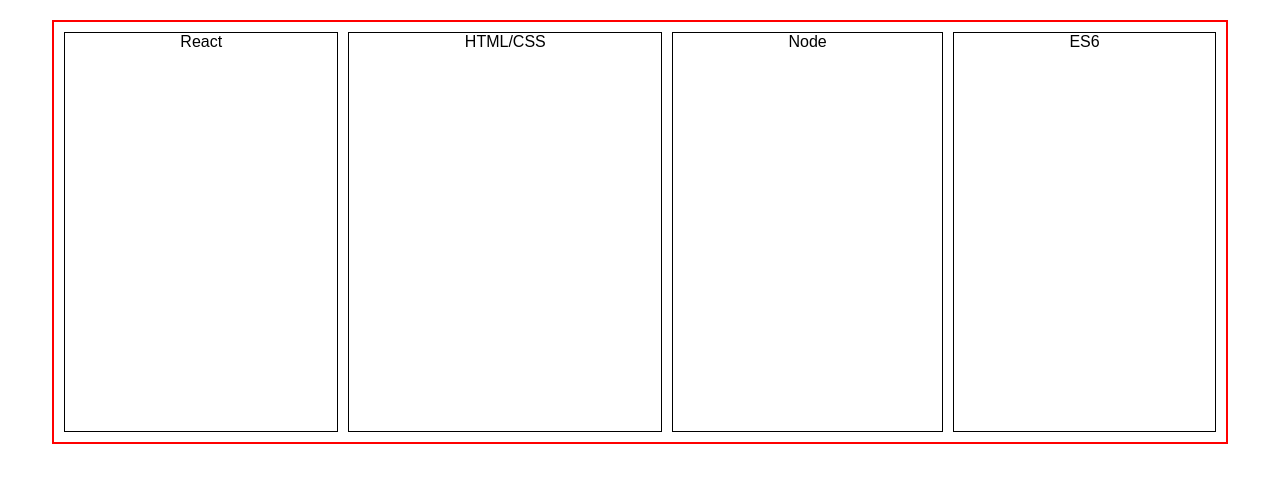
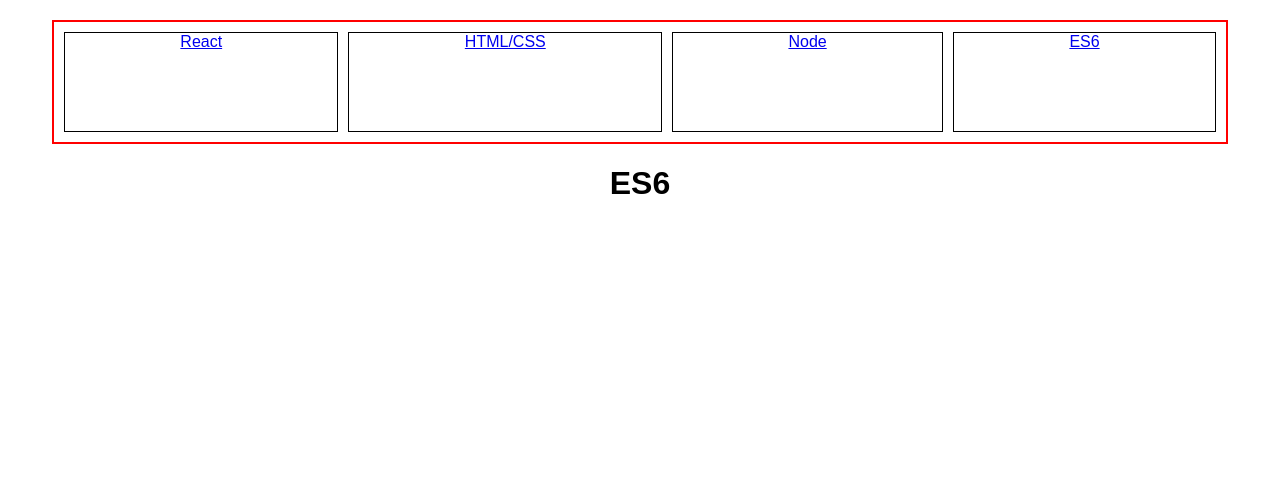
Before and after one commit to HuangStanley050/bookMarks, a React (Create React App) app: page /es6 in a window 1280 px wide. Shown: the top 482 px of the page. Built offline with nearby package versions, Linux system fonts and the light colour scheme.

Commit message:
set up basic routing to different sections

```diff
--- a/src/App.css
+++ b/src/App.css
@@ -3,7 +3,7 @@
   margin-left: auto;
   margin-right: auto;
   width: 90%;
-  height: 400px;
+  height: 100px;
   padding: 10px;
   border: 2px solid red;
   display: grid;
@@ -31,3 +31,7 @@
   grid-area: ES6;
   border: 1px solid black;
 }
+
+.presentation {
+  text-align: center;
+}
--- a/src/App.js
+++ b/src/App.js
@@ -1,15 +1,31 @@
 import React, { Component } from 'react';
+import ReactKB from "./containers/react";
+import NodeJS from "./containers/node";
+import ES6 from "./containers/es6";
+import Style from "./containers/style";
+import { Route, NavLink } from "react-router-dom";
 
 import './App.css';
 
 class App extends Component {
   render() {
     return (
+      <div>
+
       <div className="AppContainer">
-        <section className="React">React</section>
-        <section className="CSS">HTML/CSS</section>
-        <section className="Node">Node</section>
-        <section className="ES6">ES6</section>
+        <nav className="React"><NavLink to="/react">React</NavLink></nav>
+        <nav className="CSS"><NavLink to="/style">HTML/CSS</NavLink></nav>
+        <nav className="Node"><NavLink to="/node">Node</NavLink></nav>
+        <nav className="ES6"><NavLink to="/es6">ES6</NavLink></nav>
+      </div>
+
+      <div className="presentation">
+      <Route path="/react" component={ReactKB}/>
+      <Route path="/node" component={NodeJS}/>
+      <Route path="/es6" component={ES6}/>
+      <Route path="/style" component={Style}/>
+      </div>
+
       </div>
     );
   }
--- /dev/null
+++ b/src/containers/es6.js
@@ -0,0 +1,9 @@
+import React, { Component } from "react";
+
+class ES6 extends Component {
+    render() {
+        return (<h1>ES6</h1>);
+    }
+}
+
+export default ES6;
--- /dev/null
+++ b/src/containers/node.js
@@ -0,0 +1,9 @@
+import React, { Component } from "react";
+
+class NodeJS extends Component {
+    render() {
+        return (<h1>NodeJS</h1>);
+    }
+}
+
+export default NodeJS;
--- /dev/null
+++ b/src/containers/react.js
@@ -0,0 +1,9 @@
+import React, { Component } from "react";
+
+class ReactKB extends Component {
+    render() {
+        return <h1>React</h1>;
+    }
+};
+
+export default ReactKB;
--- /dev/null
+++ b/src/containers/style.js
@@ -0,0 +1,9 @@
+import React, { Component } from "react";
+
+class Style extends Component {
+    render() {
+        return (<h1>HTML/CSS</h1>);
+    }
+}
+
+export default Style;
--- a/src/index.js
+++ b/src/index.js
@@ -2,7 +2,12 @@
 import ReactDOM from 'react-dom';
 import './index.css';
 import App from './App';
+import { BrowserRouter } from "react-router-dom";
 import registerServiceWorker from './registerServiceWorker';
 
-ReactDOM.render(<App />, document.getElementById('root'));
+const app = (
+    <BrowserRouter><App /></BrowserRouter>
+);
+
+ReactDOM.render(app, document.getElementById('root'));
 registerServiceWorker();
```
Also changed, not shown: src/containers/es6.css (added), src/containers/node.css (added), src/containers/react.css (added), src/containers/style.css (added).
